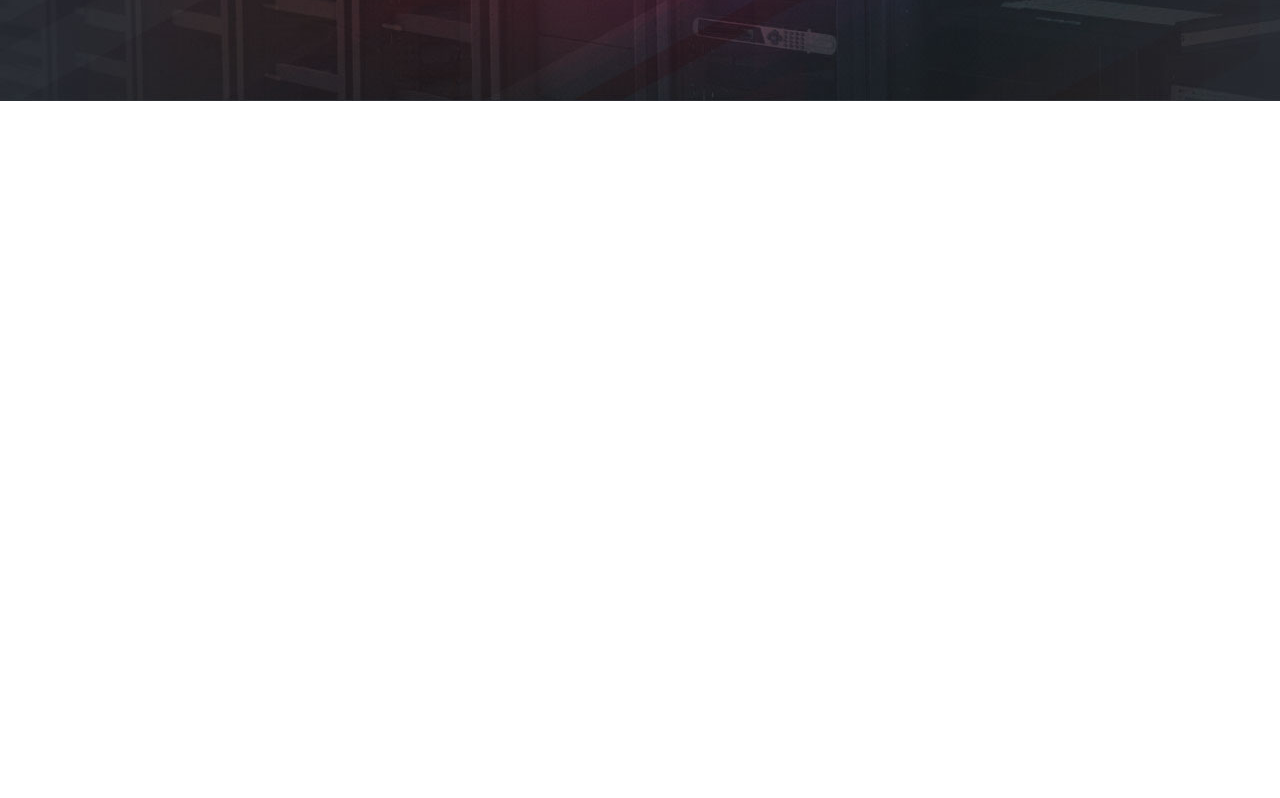
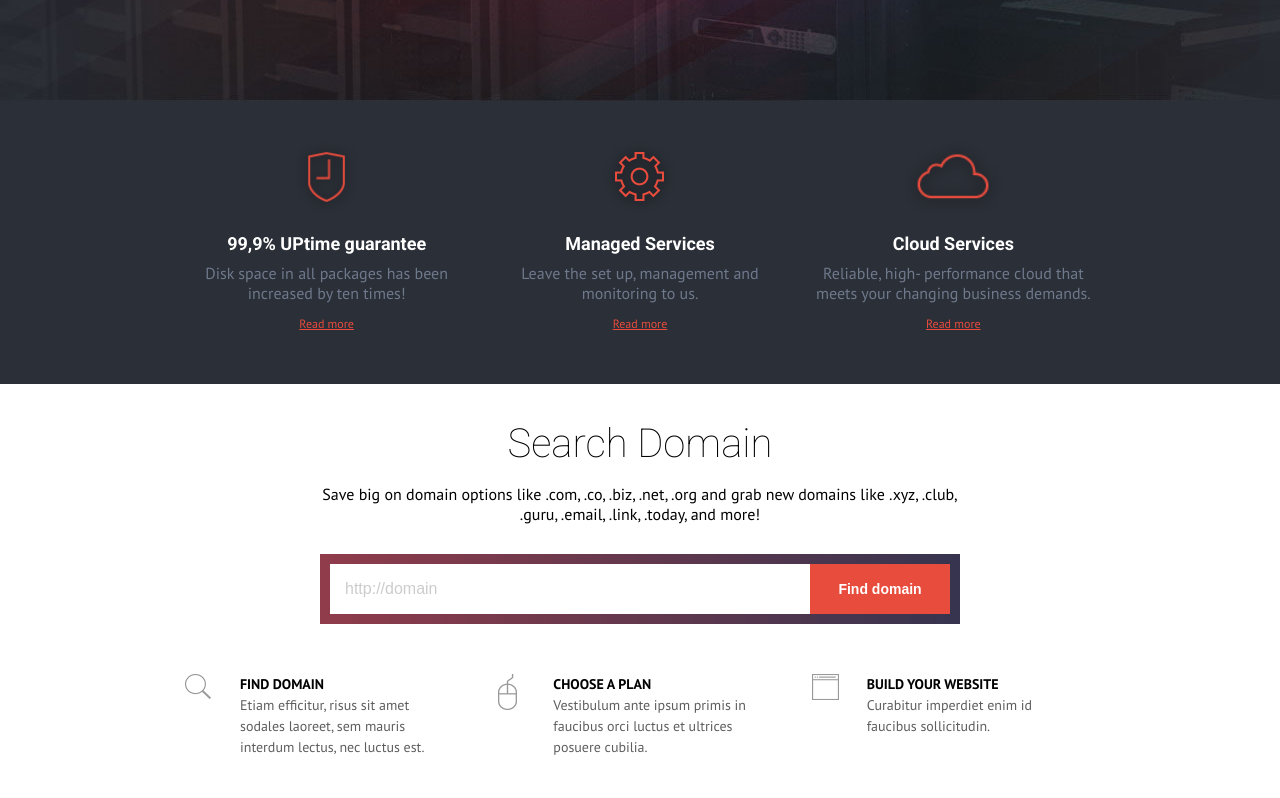
Before and after one commit to shepilova/hosting-project, a plain HTML site: page index.html in a window 1280 px wide. Shown: the part 482-1280 px from the top of the page. Before the commit the page ends 800 px from the top, so only its background shows below. Drawn offline with Linux system fonts and the light colour scheme.

Commit message:
added domain section

```diff
--- a/index.html
+++ b/index.html
@@ -49,9 +49,78 @@
 
 	<div class="strengths">
 		<div class="container">
+			<div class="strengths-inner">
+				<div class="strengths-item">
+					<img class="strengths-icon"
+					src="img/strengths-1.png" alt="">
 
-		</div>
+					<div class="strengths-title">99,9% UPtime guarantee</div>
+					<div class="strengths-text">Disk space in all packages has been increased by ten times! </div>
+					<a class="strengths-link" href="">Read more</a>
+				</div> <!-- strengths-item -->
+				<div class="strengths-item">
+					<img class="strengths-icon"
+					src="img/strengths-2.png" alt="">
+
+					<div class="strengths-title">Managed Services</div>
+					<div class="strengths-text">Leave the set up, management and monitoring to us.</div>
+					<a class="strengths-link" href="">Read more</a>
+				</div> <!-- strengths-item -->
+				<div class="strengths-item">
+					<img class="strengths-icon"
+					src="img/strengths-3.png" alt="">
+
+					<div class="strengths-title">Cloud Services</div>
+					<div class="strengths-text">Reliable, high- performance cloud that meets your changing business demands.</div>
+					<a class="strengths-link" href="">Read more</a>
+				</div>
+			</div> <!-- strengths-inner -->
+		</div> <!-- container -->
 	</div> <!-- intro-benefits -->
+
+
+	<div class="search-domain">
+		<div class="container">
+			<div class="search-domain-inner">
+				<h1 class="domain-title">Search Domain</h1>
+				<h2 class="domain-subtitle">Save big on domain options like .com, .co, .biz, .net, .org and grab new domains like .xyz, .club, .guru, .email, .link, .today, and more!</h2>
+
+				<div class="find-domain">
+					<form>
+					  <input class="find-input-domain" type="text" placeholder="http://domain" name="find-domain">
+					  <button class="find-domain-btn" type="submit">Find domain</button>
+					</form>
+					</div> <!-- find-domain -->
+			</div> <!-- search-domain-inner -->
+
+			<div class="domain-instructions">
+				<div class="instructions-item">
+					<div class="instructions-icon">
+						<img src="img/instruction-1.png" alt="">
+					</div>
+
+					<div class="instructions-title">find domain</div>
+					<div class="instructions-text">Etiam efficitur, risus sit amet sodales laoreet, sem mauris interdum lectus, nec luctus est.</div>
+				</div> <!-- instructions-item -->
+				<div class="instructions-item">
+					<div class="instructions-icon">
+						<img src="img/instruction-2.png" alt="">
+					</div>
+
+					<div class="instructions-title">choose a plan</div>
+					<div class="instructions-text">Vestibulum ante ipsum primis in faucibus orci luctus et ultrices posuere cubilia.</div>
+				</div> <!-- instructions-item -->
+				<div class="instructions-item">
+					<div class="instructions-icon">
+						<img src="img/instruction-3.png" alt="">
+					</div>
+
+					<div class="instructions-title">build your website</div>
+					<div class="instructions-text">Curabitur imperdiet enim id faucibus sollicitudin.</div>
+				</div> <!-- instructions-item -->
+			</div> <!-- domain-instructions -->
+		</div> <!-- container -->
+	</div> <!-- search-domain -->
 
 </body>
 </html>
--- a/style.css
+++ b/style.css
@@ -12,7 +12,8 @@ body {
 }
 
 
-/* Container */
+/* Container
+========================*/
 .container {
     width: 100%;
     max-width: 940px;
@@ -20,7 +21,8 @@ body {
 }
 
 
-/* Header */
+/* Header
+========================*/
 .header {
     width: 100%;
     padding: 30px 0;
@@ -59,7 +61,8 @@ body {
     color: #e84c3d;
 }
 
-/* Navigation */
+/* Navigation
+========================*/
 .nav {
     font-size: 12px;
     text-transform: uppercase;
@@ -102,11 +105,12 @@ body {
 }
 
 
-/* Intro */
+/* Intro
+========================*/
 .intro {
     width: 100%;
 
-	background: #2a2e35 url("img/intro.jpg") top no-repeat ;
+    background: #2a2e35 url("img/intro.jpg") top no-repeat;
 }
 
 .intro-inner {
@@ -145,7 +149,8 @@ body {
     font-weight: 400;
 }
 
-/* Button */
+/* Button
+=========================*/
 .intro-btn {
     display: inline-block;
     vertical-align: top;
@@ -180,8 +185,191 @@ body {
     text-decoration: none;
 }
 
+.learn-more-btn:hover {
+	text-decoration: underline;
+}
 
-/* Strengths */
+
+/* Strengths
+=========================*/
 .strengths {
+    width: 100%;
     background-color: #2b2f37;
 }
+
+.strengths-inner {
+    display: flex;
+    justify-content: space-between;
+    width: 100%;
+}
+
+.strengths-item {
+    flex: 1 1 0;
+    padding: 30px 15px 50px;
+
+    text-align: center;
+}
+
+.strengths-icon {
+    margin: 10px 0;
+    height: 73px;
+    width: auto;
+}
+
+.strengths-title {
+    margin: 5px 0;
+
+    font-family: 'Roboto', sans-serif;
+    font-size: 18px;
+    font-weight: 700;
+    line-height: 1;
+}
+
+.strengths-text {
+    margin: 10px 0;
+
+    font-size: 16px;
+    font-weight: 400;
+    line-height: 1.25;
+    color: #6f798c;
+}
+
+.strengths-link {
+    font-size: 12px;
+    color: #e84c3d;
+    font-weight: 400;
+}
+
+.strengths-item:hover {
+    background-color: #272b33;
+}
+
+.strengths-link:hover {
+    color: #ff5946;
+}
+
+
+/* Search-domain
+=========================*/
+.search-domain {
+    width: 100%;
+    background-color: #fff;
+}
+
+.search-domain-inner {
+    width: 100%;
+    max-width: 640px;
+    padding: 40px 0 20px;
+    margin: 0 auto;
+
+    text-align: center;
+}
+
+.domain-title {
+    font-family: 'Roboto', sans-serif;
+    font-size: 40px;
+    font-weight: 100;
+    line-height: 1;
+    color: #000;
+}
+
+.domain-subtitle {
+    margin: 20px 0 30px;
+
+    font-size: 16px;
+    font-weight: 400;
+    line-height: 1.25;
+    color: #000;
+}
+
+
+/* Find-domain-input
+=========================*/
+.find-domain {
+    width: 100%;
+    height: 70px;
+    padding: 10px;
+    text-align: left;
+
+    background: linear-gradient(to right, #903c4b, #36344f);
+
+	margin-bottom: 30px;
+}
+
+.find-input-domain {
+    position: relative;
+
+    width: 480px;
+    height: 50px;
+    padding: 15px;
+
+    font-size: 16px;
+
+    border: none;
+    outline: none;
+}
+
+.find-input-domain::placeholder {
+    color: #ccc;
+}
+
+.find-domain-btn {
+    display: inline-block;
+    position: absolute;
+    height: 50px;
+    width: 140px;
+    padding: 15px;
+
+
+    font-size: 14px;
+    font-weight: 700;
+    color: #fff;
+
+    background-color: #e84c3d;
+
+    border: none;
+    cursor: pointer;
+}
+
+.find-domain-btn:hover {
+    background-color: #ff5946;
+}
+
+
+/* Domain-instructions
+=========================*/
+.domain-instructions {
+	display: flex;
+    justify-content: space-between;
+    width: 100%;
+    padding-bottom: 40px;
+
+	color: #000;
+}
+
+.instructions-item {
+	flex: 1 1 0;
+	position: relative;
+	padding-left: 70px;
+	padding-right: 30px;
+}
+
+.instructions-icon {
+	position: absolute;
+	top: 0;
+	left: 15px;
+	z-index: 10;
+}
+
+.instructions-title {
+	font-size: 14px;
+	font-weight: 700;
+	text-transform: uppercase;
+
+}
+
+.instructions-text {
+	font-size: 14px;
+	font-weight: 400;
+	color: #5e5e5e;
+}
```
Also changed, not shown: img/instruction-1.png (added), img/instruction-2.png (added), img/instruction-3.png (added), img/strengths-1.png (added), img/strengths-2.png (added), img/strengths-3.png (added). Lines whose indentation alone changed are shown as unchanged.
